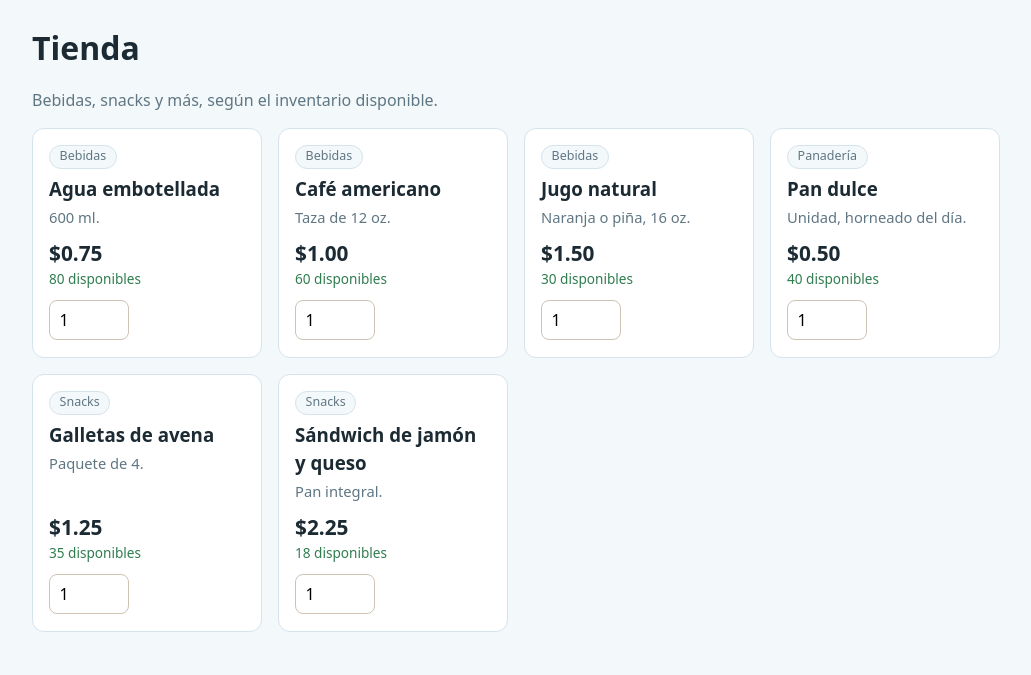
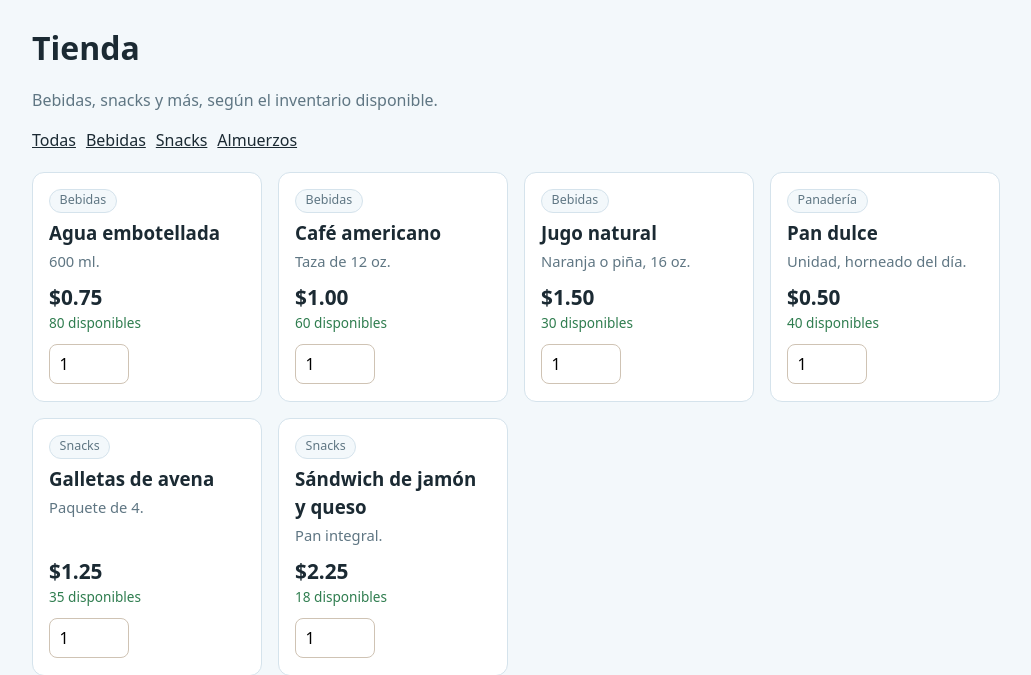
Before and after one commit to cristyelizabetth/cafeteria-kiuvo, a Flask app: page /tienda in a window 1280 px wide. Shown: the part 57-732 px from the top of the page, without its empty margins (124-1155 px from the left). Run offline with Flask 3, Linux system fonts and the light colour scheme; data comes from the database, SQL or seed files in the repository.

Commit message:
Agregar filtro por categorias en el catalogo

```diff
--- a/app.py
+++ b/app.py
@@ -169,12 +169,19 @@ def inicio():
 
 
 def mostrar_catalogo(tipo, titulo, subtitulo):
-    productos = get_db().execute(
-        "SELECT * FROM productos WHERE tipo = ? AND activo = 1 ORDER BY categoria, nombre",
-        (tipo,)
-    ).fetchall()
-    return render_template("catalogo.html", productos=productos, titulo=titulo,
-                           subtitulo=subtitulo)
+    cat_filtro = request.args.get("categoria")
+    db = get_db()
+    if cat_filtro:
+        productos = db.execute(
+            "SELECT * FROM productos WHERE tipo = ? AND categoria = ? AND activo = 1 ORDER BY nombre",
+            (tipo, cat_filtro)
+        ).fetchall()
+    else:
+        productos = db.execute(
+            "SELECT * FROM productos WHERE tipo = ? AND activo = 1 ORDER BY categoria, nombre",
+            (tipo,)
+        ).fetchall()
+    return render_template("catalogo.html", productos=productos, titulo=titulo, subtitulo=subtitulo)
 
 
 @app.route("/almuerzos")
--- a/templates/catalogo.html
+++ b/templates/catalogo.html
@@ -4,6 +4,14 @@
 <h1>{{ titulo }}</h1>
 <p class="suave">{{ subtitulo }}</p>
 
+<!-- Filtro por Categorías -->
+<div class="filtros-categoria" style="margin-bottom: 20px; display: flex; gap: 10px; flex-wrap: wrap;">
+  <a href="/" class="btn">Todas</a>
+  <a href="/?categoria=Bebidas" class="btn">Bebidas</a>
+  <a href="/?categoria=Snacks" class="btn">Snacks</a>
+  <a href="/?categoria=Almuerzos" class="btn">Almuerzos</a>
+</div>
+
 <div class="cuadricula">
   {% for p in productos %}{% include "_tarjeta.html" %}{% else %}<p>No hay productos disponibles.</p>{% endfor %}
 </div>
```
